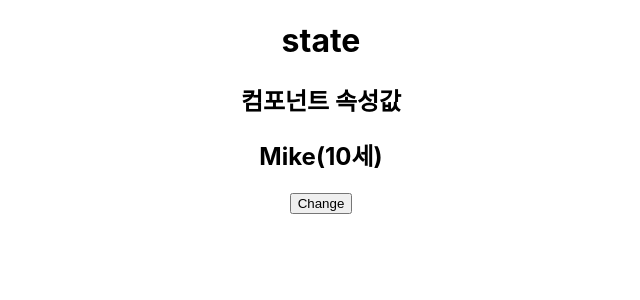
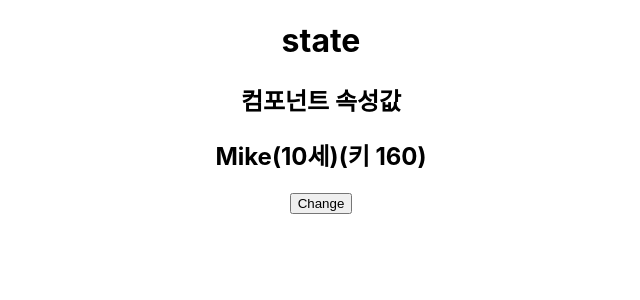
Before and after one commit to SeungHun3/Html-PHP, a React (Create React App) app in the folder web/React/voca/: page / in a window 1280 px wide. Shown: the top 300 px of the page, without its empty margins (319-959 px from the left). Built offline with nearby package versions, Linux system fonts and the light colour scheme.

Commit message:
오브젝트

```diff
--- a/web/React/voca/src/component/Hello.js
+++ b/web/React/voca/src/component/Hello.js
@@ -1,11 +1,11 @@
 import { useState } from "react";
 
-export default function Hello(props) {
+export default function Hello({age, height}) {
     // props = read only json으로 넘어옴
 
     // useState 는 배열을 반환함, 첫번째 값은 state이며 두번째는 state를 변경해주는 함수이다.
     const [name, setName] = useState("Mike");
-    const [age, setAge] = useState(props.age);
+    const [Age, setAge] = useState(age);
 
     //let name = "Mike"
     function changeName() {
@@ -15,14 +15,15 @@ export default function Hello(props) {
         //document.getElementById("name").innerText = name;
 
         setName(name === "Mike" ? "Jane" : "Mike");
-        setAge(age + 1);
+        setAge(Age + 1);
     }
 
     return (
         <div>
             <h1>state</h1>
             <h2>컴포넌트 속성값</h2>
-            <h2>{name}({age}세)</h2>
+            <h2>{name}({Age}세)(키 {height})</h2>
+
             <button onClick={changeName}>Change</button>
         </div>
     );
```
